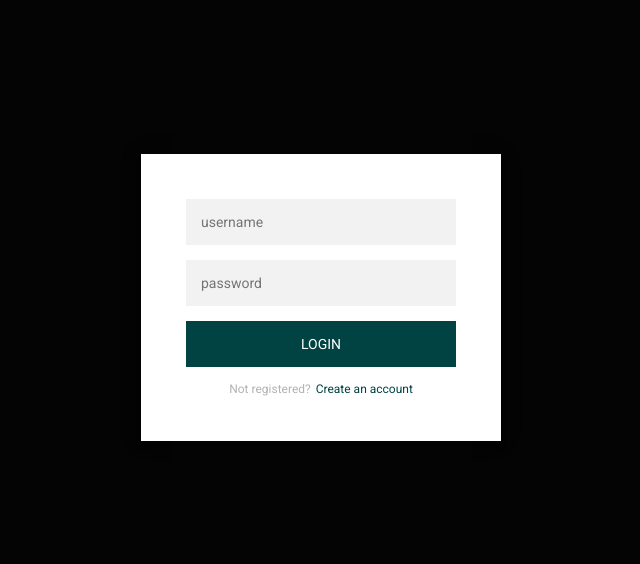
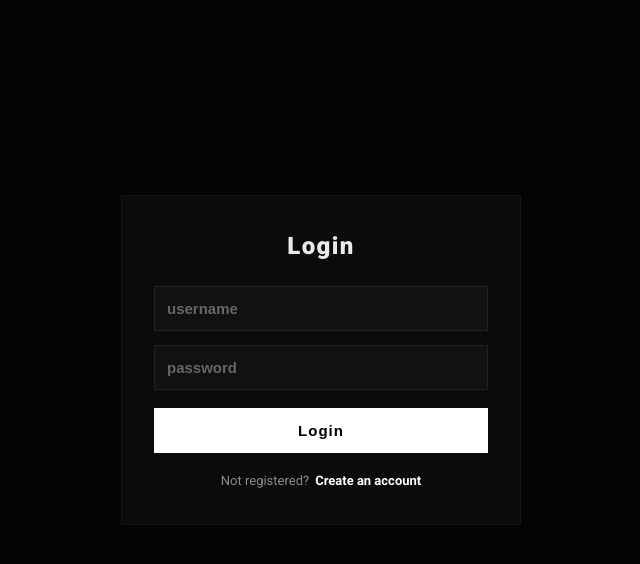
Before and after one commit to farron65/tren-den, a React (Vite) app in the folder frontend/: page / in a window 1280 px wide. Shown: the top 564 px of the page, without its empty margins (319-959 px from the left). Built offline with nearby package versions, Linux system fonts and the light colour scheme.

Commit message:
Update auth page styles to match the overall website design

```diff
--- a/frontend/src/components/Login.tsx
+++ b/frontend/src/components/Login.tsx
@@ -1,7 +1,7 @@
 import { Link, useNavigate} from "react-router-dom";
 import { useState } from "react";
 
-import "./login.css";
+import "./auth.css";
 
 type LoginProps = {
     updateToken: (token: string) => void
@@ -50,23 +50,19 @@ export default function Login({updateToken}: LoginProps) {
     }
 
     return (
-        <>
-        <div className="login-page">
-            <div className="form">
-                <form className="login-form">
+        <div className="auth-page">
+            <div className="auth-card">
+                <h1 className="auth-title">Login</h1>
+                <form className="auth-form">
                     <input type="text" value={userName} onChange={(e) => setUserName(e.target.value)} placeholder="username" required/>
-                    <input type="password" value={userPassword} onChange={(e) => setUserPassword(e.target.value)} placeholder="password" required/>
+                    <input type="password" value={userPassword} onChange={(e) => setUserPassword(e.target.value)} placeholder="password"/>
                 </form>
-
-                <button type="submit" onClick={(e) => handleSubmit(e)}>login</button>
-                <p className="message">
+                <button className="auth-submit" type="submit" onClick={(e) => handleSubmit(e)}>Login</button>
+                <p className="auth-footer">
                     Not registered?
-                    <Link to="/signup">
-                        Create an account
-                    </Link>
+                    <Link to="/signup">Create an account</Link>
                 </p>
             </div>
         </div>
-        </>
     )
 }
--- a/frontend/src/components/Signup.tsx
+++ b/frontend/src/components/Signup.tsx
@@ -1,7 +1,7 @@
 import { useState } from "react";
 import { Link, useNavigate } from "react-router-dom";
 
-import "./login.css";
+import "./auth.css";
 
 export default function Signup() {
     const [userName, setUserName] = useState("");
@@ -56,21 +56,20 @@ export default function Signup() {
         }
     }
     return (
-        <>
-        <div className="login-page">
-            <div className="form">
-                <form className="register-form">
+        <div className="auth-page">
+            <div className="auth-card">
+                <h1 className="auth-title">Sign Up</h1>
+                <form className="auth-form">
                     <input type="text" value={userName} onChange={(e) => setUserName(e.target.value)} placeholder="username" required/>
                     <input type="text" value={userEmail} onChange={(e) => setUserEmail(e.target.value)} placeholder="email address"/>
                     <input type="password" value={userPassword} onChange={(e) => setUserPassword(e.target.value)} placeholder="password"/>
                 </form>
-                <button type="submit" onClick={(e) => handleSubmit(e)}>Create</button>
-                <p className="message">
+                <button className="auth-submit" type="submit" onClick={(e) => handleSubmit(e)}>Create</button>
+                <p className="auth-footer">
                     Already registered?
                     <Link to="/login">Sign In</Link>
                 </p>
             </div>
         </div>
-        </>
     )
 }
--- /dev/null
+++ b/frontend/src/components/auth.css
@@ -0,0 +1,109 @@
+@import url("https://fonts.googleapis.com/css2?family=Roboto:wght@300;400;500;600;700;800;900&display=swap");
+
+/* ===== Page ===== */
+.auth-page {
+    min-height: 100vh;
+    display: flex;
+    align-items: center;
+    justify-content: center;
+    background: #040404;
+    color: #eaeaea;
+    padding: 20px;
+    transform: translateY(-40px);
+}
+
+/* ===== Card ===== */
+.auth-card {
+    width: 100%;
+    max-width: 400px;
+    background: #0b0b0b;
+    border: 1px solid #151515;
+    padding: 36px 32px;
+}
+
+/* ===== Title ===== */
+.auth-title {
+    font-size: 24px;
+    font-weight: 900;
+    letter-spacing: 1.4px;
+    text-align: center;
+    margin-bottom: 26px;
+}
+
+/* ===== Form ===== */
+.auth-form {
+    display: flex;
+    flex-direction: column;
+    gap: 14px;
+}
+
+/* ===== Inputs ===== */
+.auth-form input {
+    background: #111;
+    border: 1px solid #222;
+    color: #ffffff;
+    padding: 13px 12px;
+    font-size: 15px;
+    font-weight: 600;
+}
+
+.auth-form input::placeholder {
+    color: #666;
+}
+
+.auth-form input:focus {
+    outline: none;
+    border-color: #b00000;
+}
+
+/* ===== Submit Button ===== */
+.auth-submit {
+    margin-top: 18px;
+    width: 100%;
+    background: #ffffff;
+    border: none;
+    color: #000;
+    font-weight: 900;
+    letter-spacing: 1px;
+    padding: 14px;
+    font-size: 15px;
+    cursor: pointer;
+    transition: background-color 0.25s ease, transform 0.08s ease,
+        filter 0.08s ease;
+}
+
+.auth-submit:hover {
+    background: #2c8863;
+    color: #fff;
+}
+
+.auth-submit:active {
+    transform: scale(0.97);
+    filter: brightness(0.92);
+}
+
+/* ===== Footer ===== */
+.auth-footer {
+    margin-top: 20px;
+    font-size: 13px;
+    color: #8a8a8a;
+    text-align: center;
+}
+
+.auth-footer a {
+    margin-left: 6px;
+    color: #ffffff;
+    text-decoration: none;
+    font-weight: 700;
+    transition: color 0.25s ease, font-size 0.25s ease-in-out,
+        filter 0.08s ease;;
+}
+
+.auth-footer a:hover {
+    color: #2c8863;
+}
+
+.auth-footer a:active {
+    font-size: 15px;
+    filter: brightness(0.92);
+}
--- a/frontend/src/components/login.css
+++ /dev/null
@@ -1,95 +0,0 @@
-@import url("https://fonts.googleapis.com/css2?family=Roboto:wght@300;400;500;600;700;800;900&display=swap");
-
-.login-page {
-    width: 360px;
-    padding: 12% 0 0;
-    margin: auto;
-}
-
-.form {
-    position: relative;
-    z-index: 1;
-    background: #ffffff;
-    max-width: 360px;
-    margin: 0 auto 100px;
-    padding: 45px;
-    text-align: center;
-    box-shadow: 0 0 20px 0 rgba(0, 0, 0, 0.2), 0 5px 5px 0 rgba(0, 0, 0, 0.24);
-}
-
-.form input {
-    font-family: "Roboto", sans-serif;
-    outline: 0;
-    background: #f2f2f2;
-    width: 100%;
-    border: 0;
-    margin: 0 0 15px;
-    padding: 15px;
-    box-sizing: border-box;
-    font-size: 14px;
-}
-.form button {
-    font-family: "Roboto", sans-serif;
-    text-transform: uppercase;
-    outline: 0;
-    background: #014343;
-    width: 100%;
-    border: 0;
-    padding: 15px;
-    color: #ffffff;
-    font-size: 14px;
-    -webkit-transition: all 0.3 ease;
-    transition: all 0.3 ease;
-    cursor: pointer;
-}
-.form button:hover,
-.form button:active,
-.form button:focus {
-    background: #043737;
-}
-.form .message {
-    margin: 15px 0 0;
-    color: #b3b3b3;
-    font-size: 12px;
-}
-.form .message a {
-    color: #014343;
-    text-decoration: none;
-    padding-left: 5px;
-}
-
-.form .message a:hover {
-    color: #043737;
-}
-
-.container {
-    position: relative;
-    z-index: 1;
-    max-width: 300px;
-    margin: 0 auto;
-}
-.container:before,
-.container:after {
-    content: "";
-    display: block;
-    clear: both;
-}
-.container .info {
-    margin: 50px auto;
-    text-align: center;
-}
-.container .info h1 {
-    margin: 0 0 15px;
-    padding: 0;
-    font-size: 36px;
-    font-weight: 300;
-    color: #1a1a1a;
-}
-.container .info span {
-    color: #4d4d4d;
-    font-size: 12px;
-}
-
-.container .info span .fa {
-    color: #ef3b3a;
-}
```
